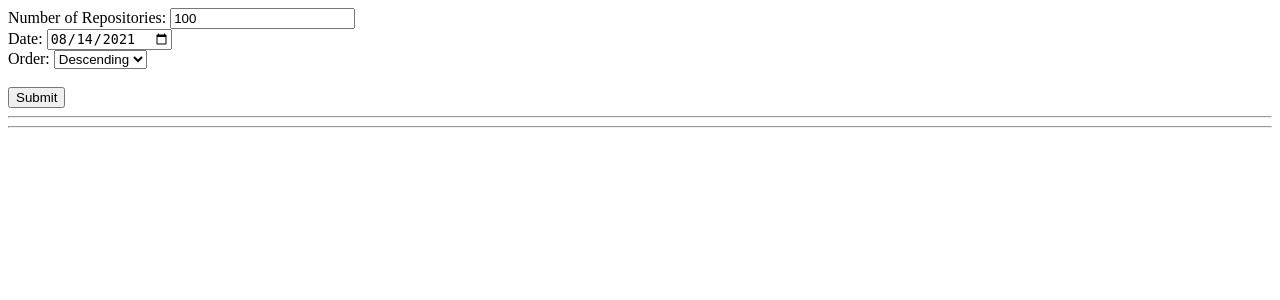
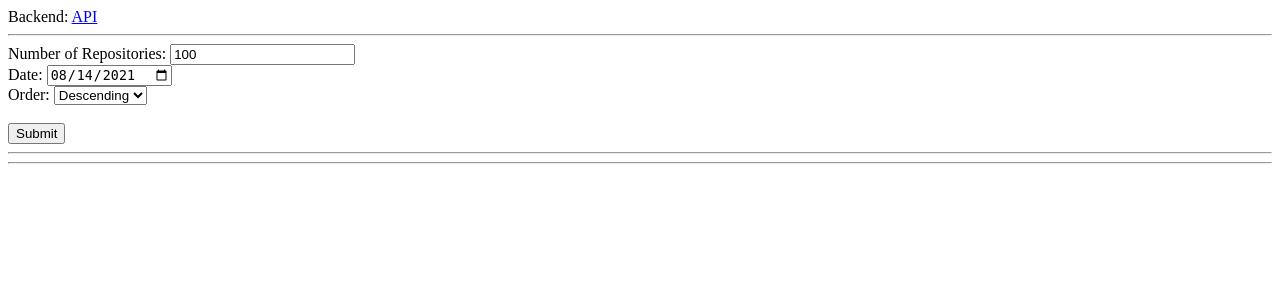
Before and after one commit to OmarThinks/Gemography-Challenge-1, a Django app: page / in a window 1280 px wide. Shown: the top 300 px of the page. Run offline with Django 3.2, Linux system fonts and the light colour scheme.

Commit message:
documented backend

```diff
--- a/app/frontend/templates/home.html
+++ b/app/frontend/templates/home.html
@@ -3,6 +3,14 @@
 <!DOCTYPE html>
 <html>
 <head>
+
+<div>
+  Backend: <a href="/api/">API</a>
+</div>
+<hr>
+
+
+
 	<title>Home Page</title>
 
 <style type="text/css">
```
Also changed, not shown: README.md, images/date_field.gif (added), images/get_endpoint.gif (added), images/order_field.gif (added), images/validation.gif (added).
